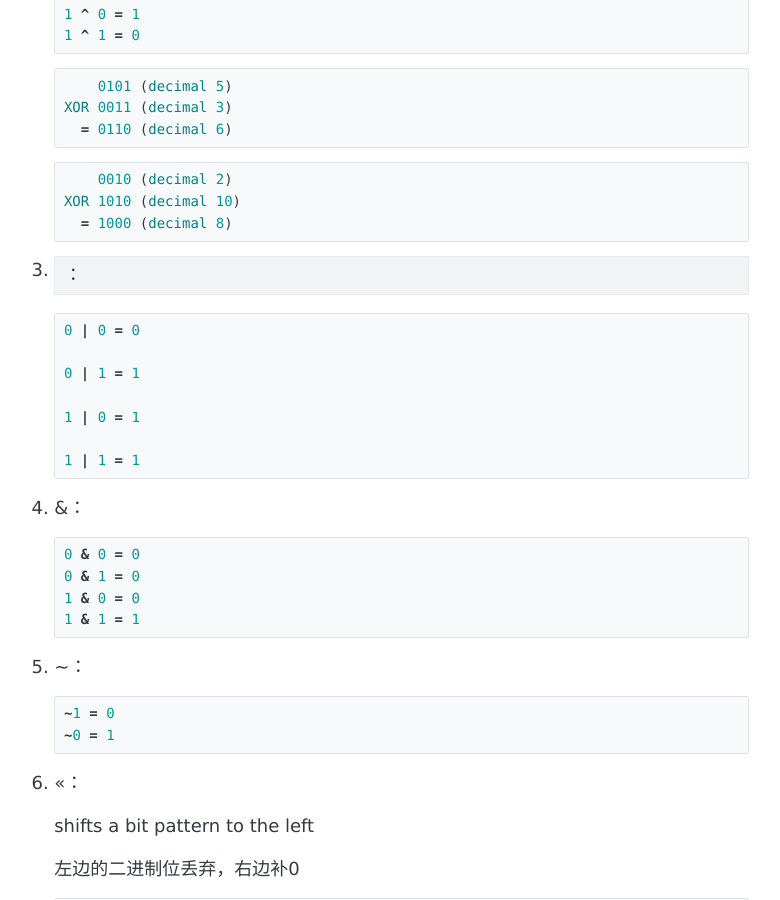
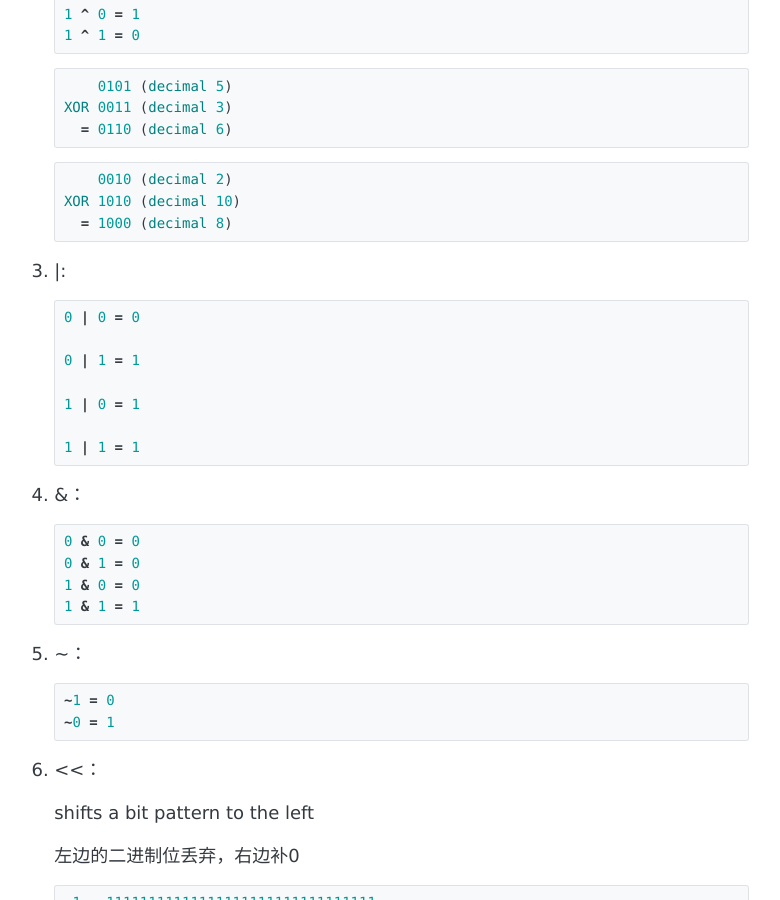
Before and after one commit to ZhiyuanMa2017/ZhiyuanMa2017.github.io, a Jekyll site: the page built from _posts/2021-09-02-leetcode-StudyPlan-Algorithm.md, in a window 1280 px wide and 900 px high, scrolled down 1140 px. Shown: the whole window, without its empty margins (251-1031 px from the left). Built offline with Jekyll 4.4.1, drawn with Linux system fonts in a browser that asks for light colours.

````diff
--- a/_posts/2021-09-02-leetcode-StudyPlan-Algorithm.md
+++ b/_posts/2021-09-02-leetcode-StudyPlan-Algorithm.md
@@ -52,7 +52,7 @@ tags:
      = 1000 (decimal 8)
    ```
 
-3. |：
+3. \|:
 
    ```mathematica
    0 | 0 = 0
@@ -80,7 +80,7 @@ tags:
    ~0 = 1
    ```
 
-6. <<：
+6. \<<：
 
    shifts a bit pattern to the left
 
````
